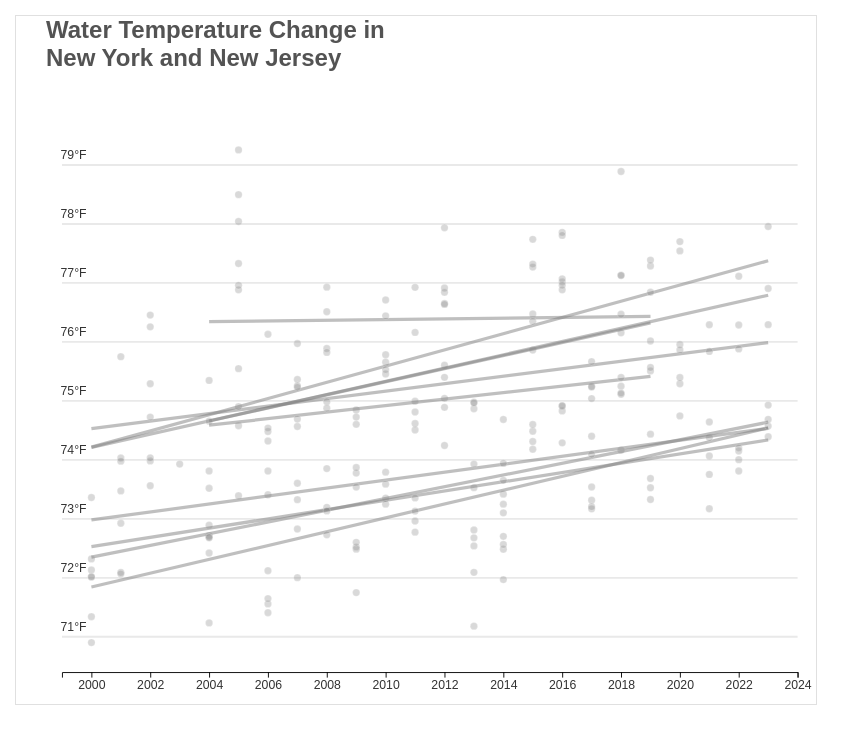
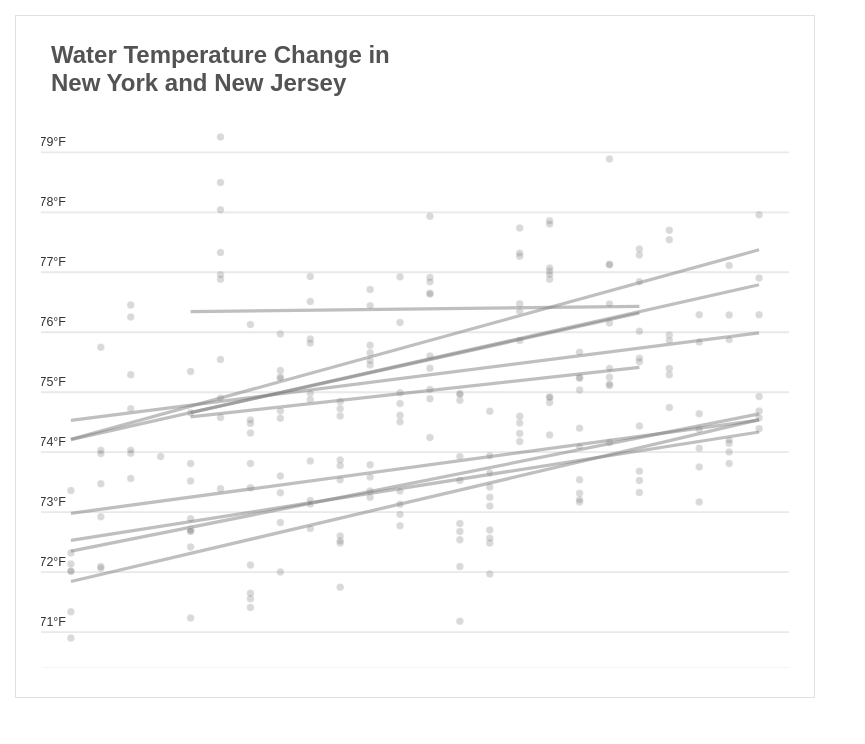
Before and after one commit to cankadir/general-functions, a plain HTML site: page test_viz/wb-charts/index.html in a window 1280 px wide. Shown: the whole page, without its empty margins (0-865 px from the left). Drawn offline with nearby package versions, Linux system fonts and the light colour scheme; a web font is replaced by a local one.

Commit message:
adjust padding

```diff
--- a/test_viz/wb-charts/linechart.js
+++ b/test_viz/wb-charts/linechart.js
@@ -6,7 +6,7 @@ let data = [
 let clickedState;
 
 // Set the dimensions and margins of the graph
-const margin = { top: 20, right: 20, bottom: 30, left: 50 };
+const margin = { top: 0, right: 0, bottom: 0, left: 0 };
 let width = 800;
 let height = 600;
 
--- a/test_viz/wb-charts/style.css
+++ b/test_viz/wb-charts/style.css
@@ -13,7 +13,7 @@ html,body{
     color:rgb(83, 83, 83);
     font-family: freight-sans-pro, sans-serif;
     font-weight: 700;
-    padding: 0 0 30px 30px;
+    padding: 0 0 10px 10px;
     margin:0;
 }
 
@@ -21,6 +21,9 @@ html,body{
     margin: 15px;
     border: 1px solid #e0e0e0;
     max-width: 800px;
+    min-width: 400px;
+    box-sizing: border-box;
+    padding:25px
 }
 
 .tick-labels{
```
